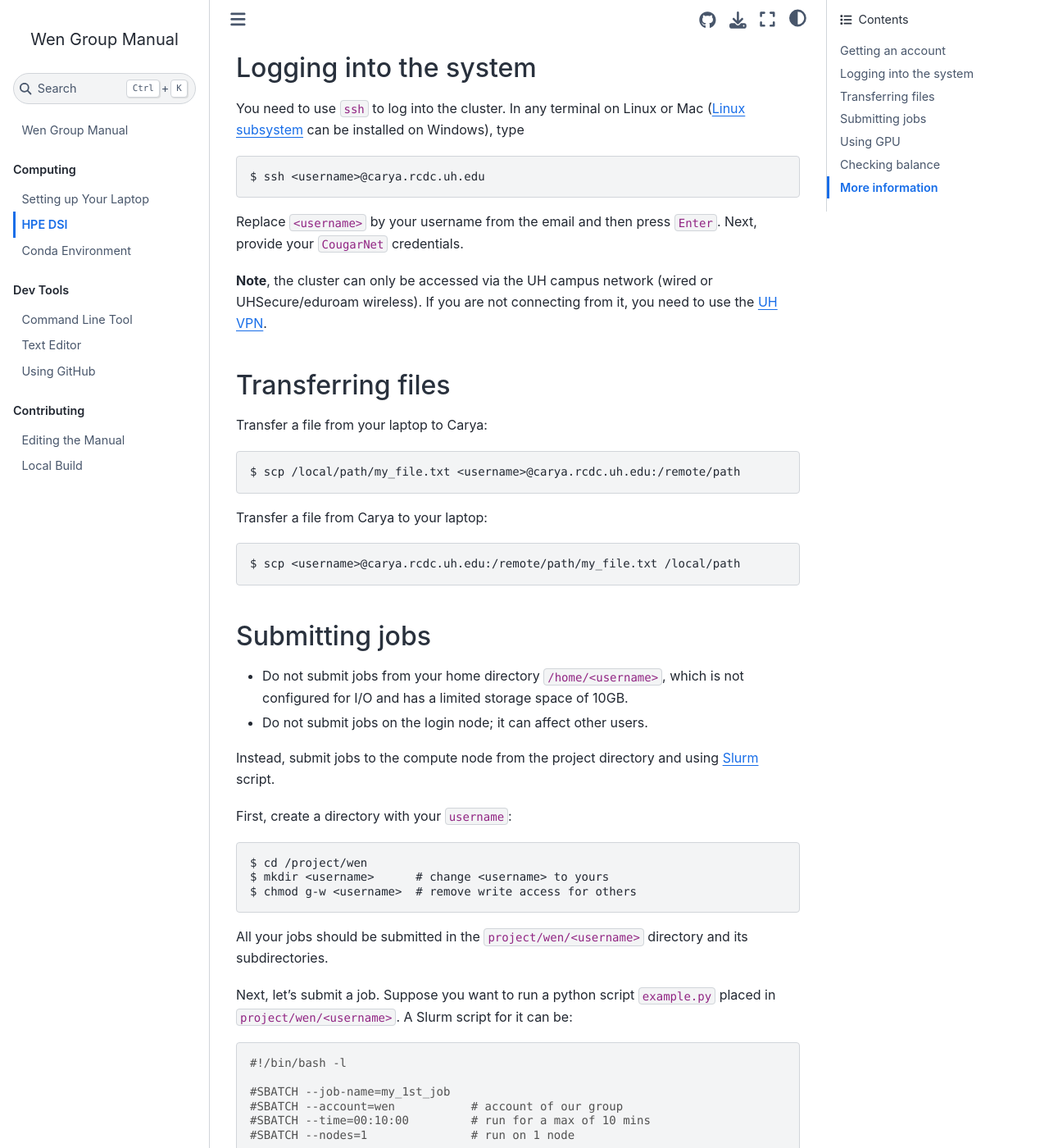
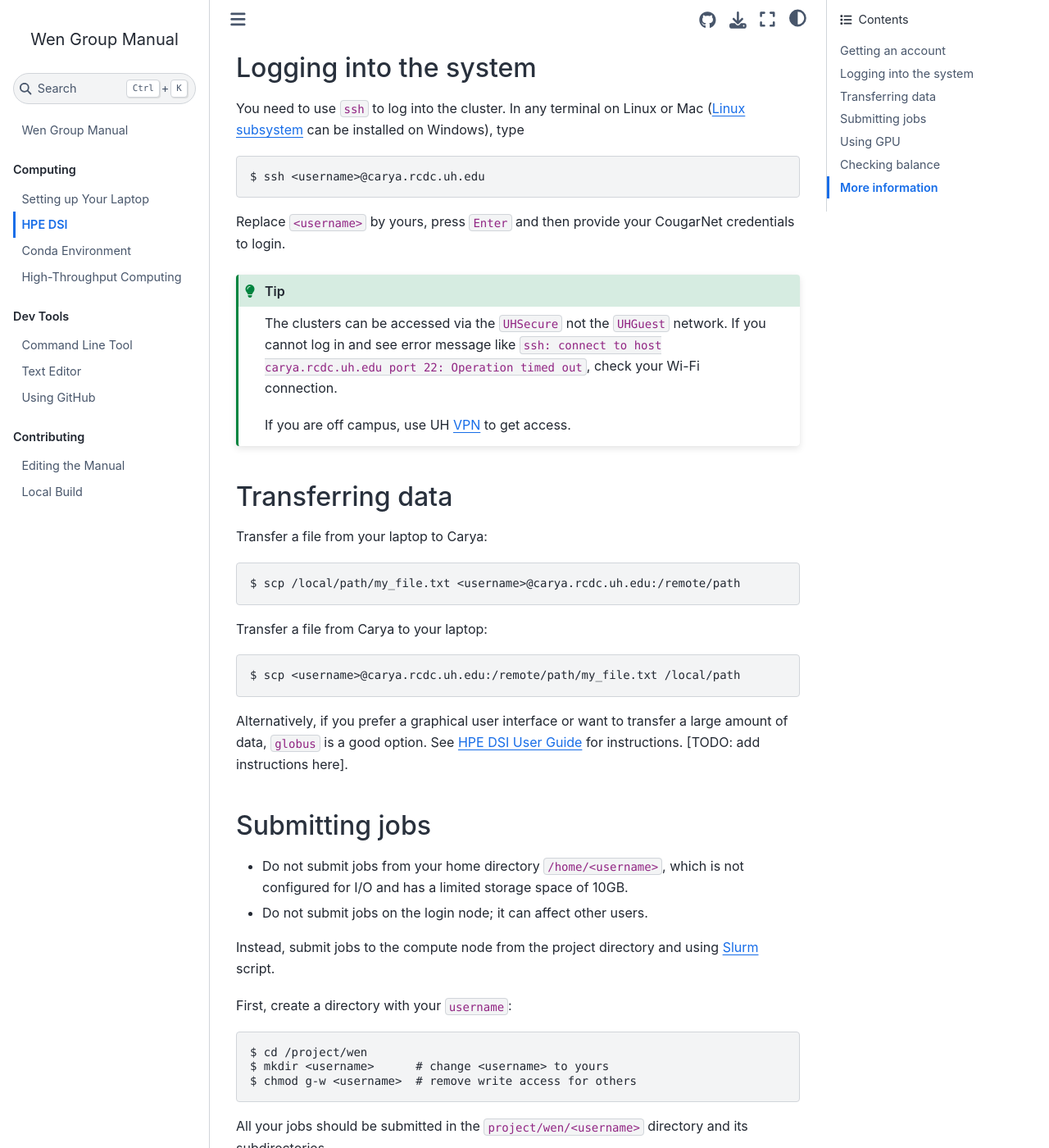
Before and after one commit to wengroup/group_manual, a Jupyter Book: the page built from docs/computing/hpe_dsi.md, in a window 1280 px wide and 1400 px high, scrolled down 552 px. Shown: the whole window at 82% size. Built offline with Jupyter Book 1.0.4 settings and Sphinx 7.4.7 and the Sphinx Book theme 1.1.4, drawn with Linux system fonts in a browser that asks for light colours; some of the changed text lies outside the part shown.

````diff
--- a/docs/_toc.yml
+++ b/docs/_toc.yml
@@ -10,6 +10,7 @@ parts:
       - file: computing/laptop.md
       - file: computing/hpe_dsi.md
       - file: computing/conda.md
+      - file: computing/htc.md
 
   - caption: Dev Tools
     chapters:
--- a/docs/computing/hpe_dsi.md
+++ b/docs/computing/hpe_dsi.md
@@ -6,7 +6,7 @@ This page describes the basics of using the HPE Data Science Institute clusters
 
 If you have never used HPE DSI clusters, first request an account at https://uh.edu/rcdc/getting-started/request-account.php. The below information may be needed:
 
-- Principal Investigator's (PI): Mingjian Wen
+- Principal Investigator (PI): Mingjian Wen
 - PI Email address: mjwen@uh.edu
 - Grant information: N/A
 - Please select the Resource (Cluster): Carya
@@ -23,11 +23,15 @@ In any terminal on Linux or Mac ([Linux subsystem](https://docs.microsoft.com/en
 $ ssh <username>@carya.rcdc.uh.edu
 ```
 
-Replace `<username>` by your username from the email and then press `Enter`. Next, provide your `CougarNet` credentials.
+Replace `<username>` by yours, press `Enter` and then provide your CougarNet credentials to login.
 
-**Note**, the cluster can only be accessed via the UH campus network (wired or UHSecure/eduroam wireless). If you are not connecting from it, you need to use the [UH VPN](https://uh.edu/infotech/services/computing/networks/vpn/).
+```{tip}
+The clusters can be accessed via the `UHSecure` not the `UHGuest` network. If you cannot log in and see error message like `ssh: connect to host carya.rcdc.uh.edu port 22: Operation timed out`, check your Wi-Fi connection.
 
-## Transferring files
+If you are off campus, use UH [VPN](https://uh.edu/infotech/services/computing/networks/vpn/) to get access.
+```
+
+## Transferring data
 
 Transfer a file from your laptop to Carya:
 
@@ -40,6 +44,8 @@ Transfer a file from Carya to your laptop:
 ```
 $ scp <username>@carya.rcdc.uh.edu:/remote/path/my_file.txt /local/path
 ```
+
+Alternatively, if you prefer a graphical user interface or want to transfer a large amount of data, `globus` is a good option. See [HPE DSI User Guide](https://uh.edu/rcdc/support-services/user-guide/getting-started-clusters) for instructions. [TODO: add instructions here].
 
 ## Submitting jobs
 
@@ -102,7 +108,7 @@ $ sbalance
 
 ## More information
 
-Submitting job: https://uh.edu/rcdc/support-services/user-guide/getting-started-clusters
+HPE DSI User Guide: https://uh.edu/rcdc/support-services/user-guide/getting-started-clusters
 
 Open a ticket at the HPE DSI Support Center: https://support.hpedsi.uh.edu
 
````
Also changed, not shown: docs/computing/htc.md (added, +23 -0 lines), docs/contributing/local_build.md (+7 -1 lines), docs/index.md (+3 -3 lines).
